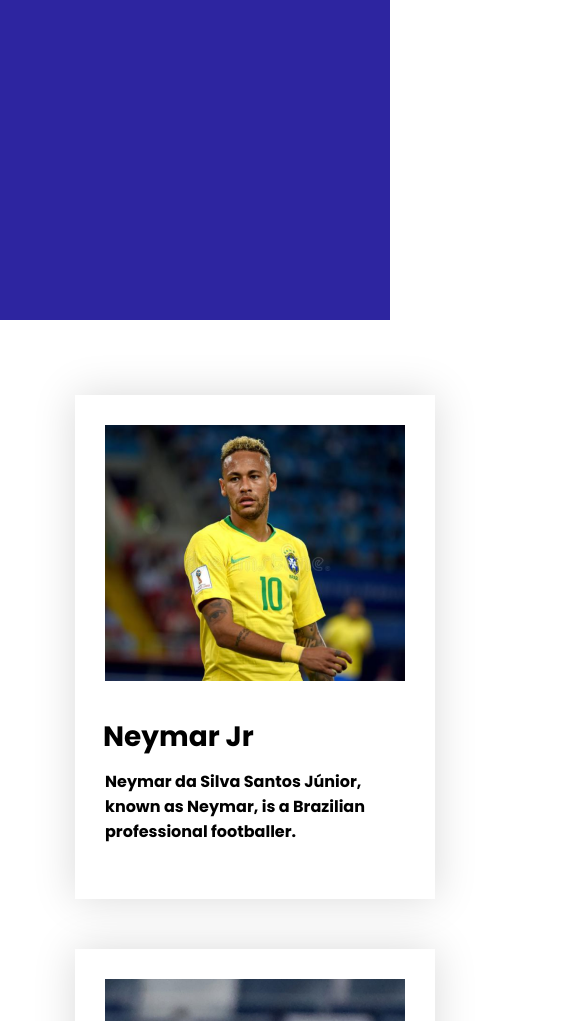
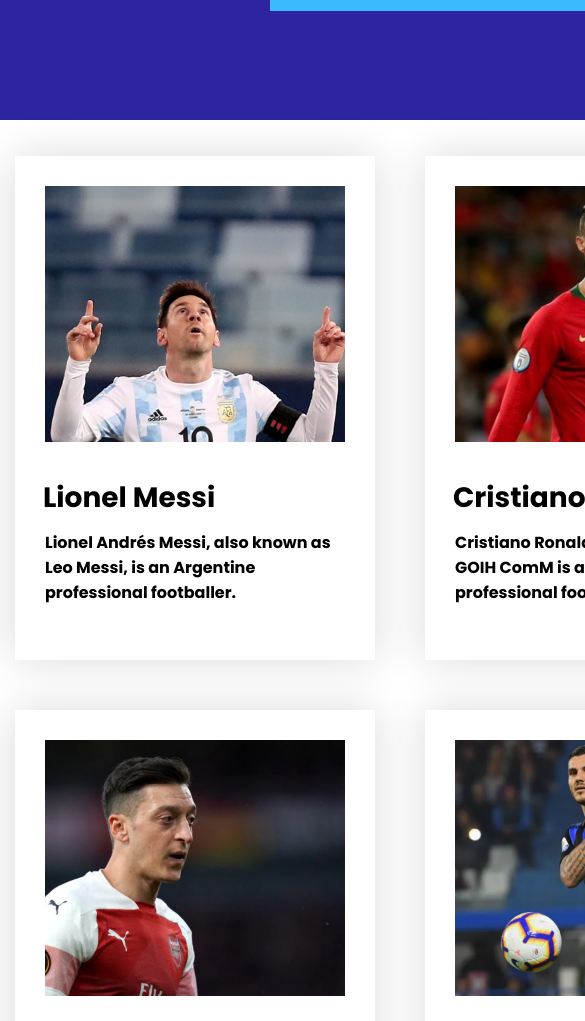
Before and after one commit to Ridwan-09/Assignment-2, a plain HTML site: page index.html in a window 390 px wide. Shown: the part 480-1501 px from the top of the page, 585 px wide, since content can reach past the window. Drawn offline with Linux system fonts and the light colour scheme.

Commit message:
Assignment-2

```diff
--- a/styles/styles.css
+++ b/styles/styles.css
@@ -84,15 +84,14 @@ main{
 /* photo-container styles */
 
 .photo-container{
-    width: 1200px;
+    width: 1300px;
     height: 1750px;
 }
 
 /* photo-album styles*/
 
 .photo-album{
-    width: 1100px;
-    height: 1500px;
+
     background-color: #FFFFFF;
     display: grid;
     grid-template-columns: repeat(3, 1fr);
@@ -191,22 +190,3 @@ main{
     text-align: right;
     color: #000000;
 }
-
-/* media queries */
-
-/* for mobile device */
-
-@media only screen and (max-width: 688px) {
-    .container{
-        width: 100%;
-        height: 800px;
-    }
-    .photo-album{
-    display: grid;
-    grid-template-columns: repeat(1, 1fr);
-
-    }
-    .photo-container{
-        width: 100%;
-    }
-}
```
Also changed, not shown: index.html (+9 -9 lines).
